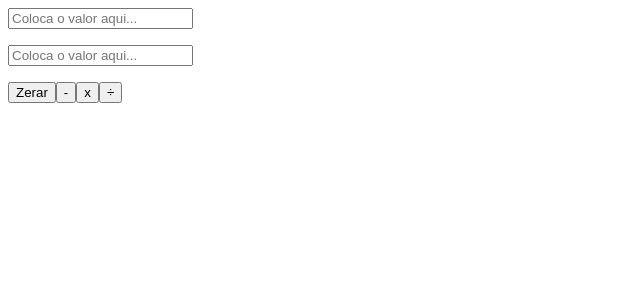
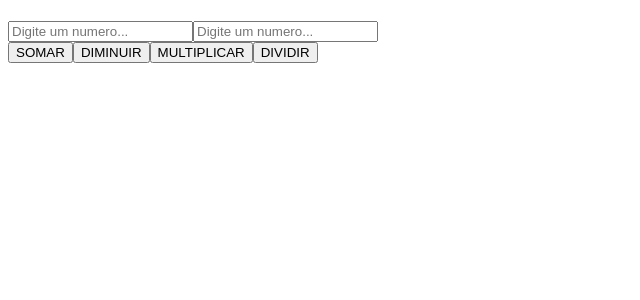
Before and after one commit to Al3ncar/Calculadora_Basic, a React (Create React App) app: page / in a window 1280 px wide. Shown: the top 300 px of the page, without its empty margins (0-640 px from the left). Built offline with nearby package versions, Linux system fonts and the light colour scheme.

Commit message:
Counter medium  Upgrade

```diff
--- /dev/null
+++ b/src/App.css
@@ -0,0 +1,5 @@
+*{
+    margin:0;
+    padding:0;
+    box-sizing: border-box;
+}
--- a/src/App.js
+++ b/src/App.js
@@ -1,61 +1,4 @@
-// import React from 'react'
-
-// export default class Calc extends React.Component{
-
-//   state = {
-//     n1:null, n2:null,
-//     result: "Resultado não definido"
-//   }
-//   add = () => {
-//     this.setState ({
-//       result: Number(this.state.n1) + Number(this.state.n2)
-//     })}
-//   remov = () => {
-//     this.setState ({
-//       result: this.state.n1 - this.state.n2
-//     })}
-//   div = () => {
-//     this.setState ({
-//       result: this.state.n1 / this.state.n2
-//     })}
-//   mult = () => {
-//     this.setState ({
-//       result: this.state.n1 * this.state.n2
-//     })}
-//   handleChangeN1 = (e) =>{
-//     this.setState({
-//       n1: e.target.value
-//     })}
-//   handleChangeN2 = (e) =>{
-//     this.setState({
-//       n2: e.target.value
-//     })}
-
-//   render() {
-//     let {result} = this.state
-//     return(
-//       <main>
-//         <h1>Calculadora</h1>
-//         <section>
-//           <div>
-//           <h2>{result}</h2>
-//             <input onChange={this.handleChangeN1} type="number" name="valor 1"/>
-//             <input onChange={this.handleChangeN2} type="number" name="valor 2"/>
-//           </div>
-//           <div>
-//             <button onClick={this.add}>+</button>
-//             <button onClick={this.remov}>-</button>
-//             <button onClick={this.div}>÷</button>
-//             <button onClick={this.mult}>*</button>
-//             <button onClick={this.clear}>Clear</button>
-//           </div>
-//         </section>
-//       </main>
-//     )
-//   }
-// }
-
-import React from "react"
+/* import React from "react"
 
 export default class App extends React.Component{
   state={  val1:null, val2:null, result:"", symbol:""};
@@ -68,24 +11,59 @@ export default class App extends React.Component{
   multiply = () => this.setState({result: this.state.val1 * this.state.val2, symbol:"x"})
   division = () => this.setState({result: Number(this.state.val1) / Number(this.state.val2), symbol:"÷"})
   clear = () => this.setState({ result: "", symbol: ""})
-  inp = () => {
-    if(this.state.val1 === 0) return this.state.result = "Cralho"
-    if(this.state.val2 === "") return this.state.result = "Cralh2"
-    if(this.state.result !== 0) return this.state.result
-  }
+
   render(){
     return(
       <>
+        <div>
           <input type="number" onChange={this.handleChangeVal1} value={this.state.val1} placeholder="Coloca o valor aqui..."/>
           <p>{this.state.symbol}</p>
           <input type="number" onChange={this.handleChangeVal2} value={this.state.val2} placeholder="Coloca o valor aqui..."/>
-        <p>{this.inp()}</p>
-        <button onClick={this.clear}>Zerar</button>
-
+        </div>
+        <div>
+          <p>{this.state.result}</p>
+        </div>
+        <div>
+          <button onClick={this.add}>+</button>
           <button onClick={this.decrease}>-</button>
           <button onClick={this.multiply}>x</button>
           <button onClick={this.division}>÷</button>
+        </div>
       </>
     )
   };
+} */
+
+
+import React from "react"
+
+export default class App extends React.Component{
+  state = { inpu1:"", inpu2:"", result: null, simb:null}
+
+  handleChangeInput1 = e => this.setState({ inpu1: e.target.value})
+  handleChangeInput2 = e => this.setState({ inpu2: e.target.value})
+
+  add = () => this.setState({result: Number(this.state.inpu1) + Number(this.state.inpu2)})
+  descrease = () => this.setState({result: this.state.inpu1 - this.state.inpu2})
+  multiply = () => this.setState({ result: this.state.inpu1 * this.state.inpu2})
+  division = () => this.setState({ result: this.state.inpu1 / this.state.inpu2})
+
+  render(){
+    return(
+      <>
+        <h1>{this.state.result}</h1>
+
+        <div>
+          <input type="number" name="" placeholder="Digite um numero..." onChange={this.handleChangeInput1} value={this.state.inpu1}/>
+          <input type="number" name="" placeholder="Digite um numero..." onChange={this.handleChangeInput2} value={this.state.inpu2}/>
+        </div>
+
+        <button onClick={this.add}>SOMAR</button>
+        <button onClick={this.descrease}>DIMINUIR</button>
+        <button onClick={this.multiply}>MULTIPLICAR</button>
+        <button onClick={this.division}>DIVIDIR</button>
+
+      </>
+    )
   }
+}
```
Lines whose indentation alone changed are shown as unchanged.
